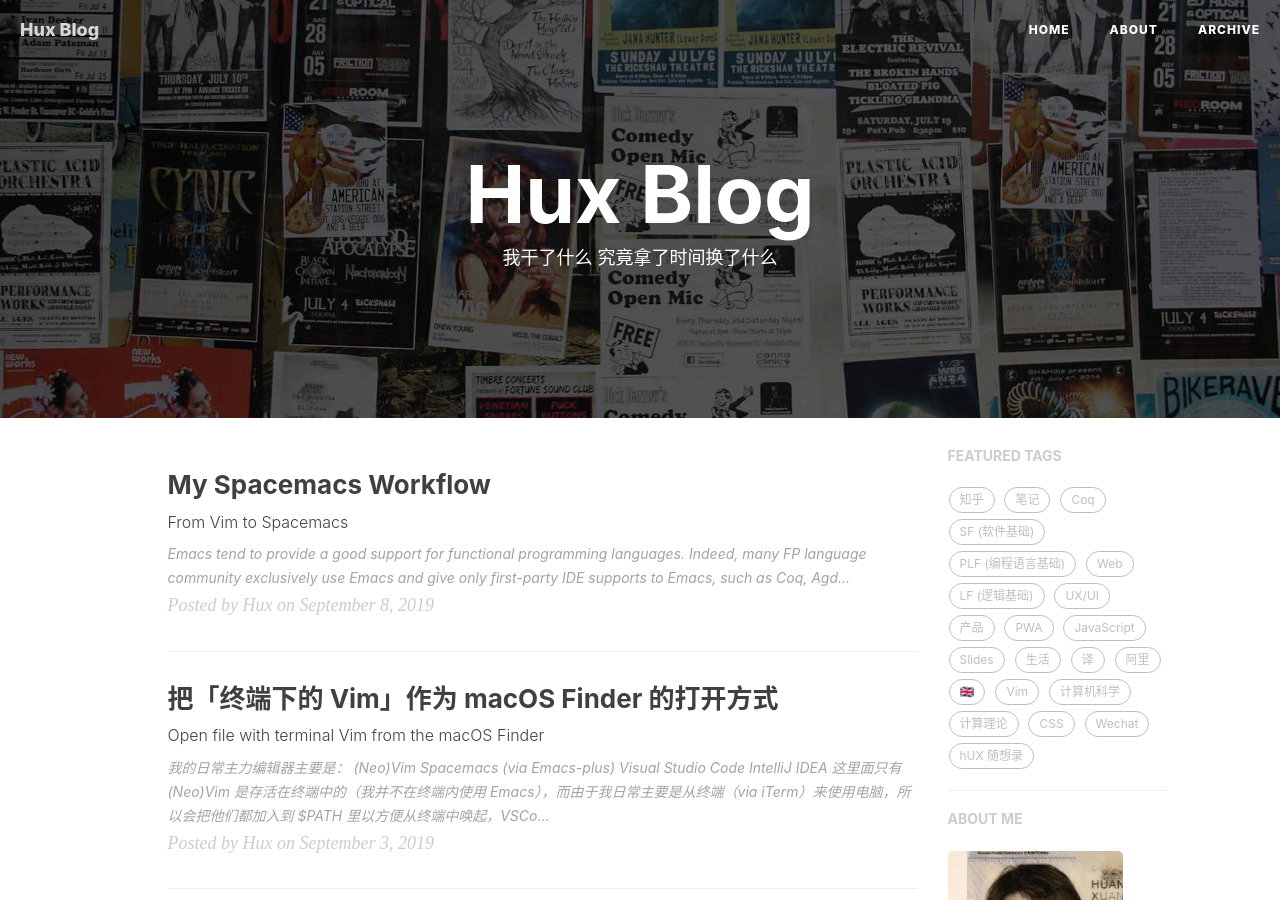
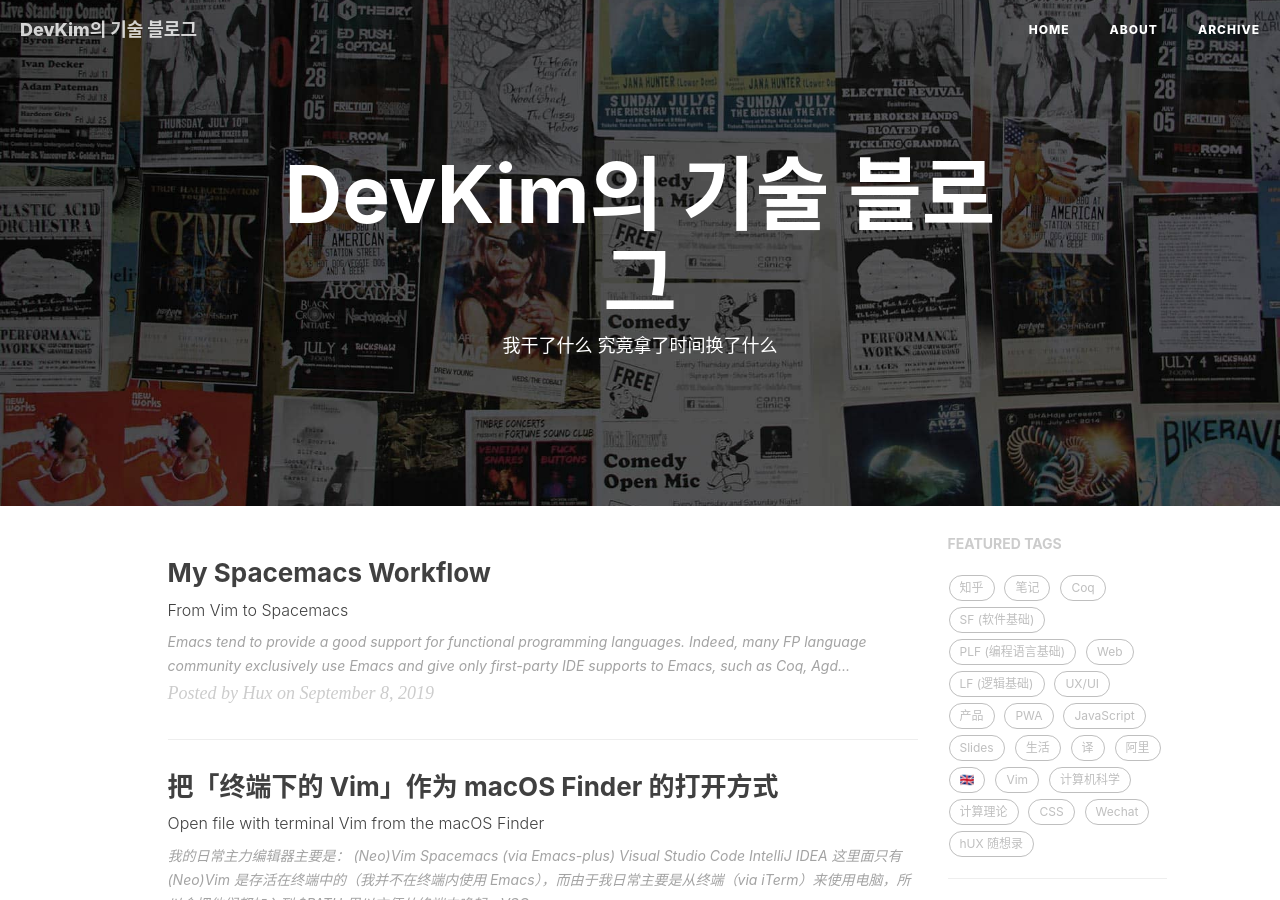
Before and after one commit to kjywow94/kjywow94.github.io, a Jekyll site: the page built from index.html, in a window 1280 px wide and 900 px high. Built offline with Jekyll 4.4.1, drawn with Linux system fonts in a browser that asks for light colours; nearby versions of some CDN libraries; the list of posts is cut into pages by our own code; comment, search, counter and statistics services are not loaded; some of the changed text lies outside the part shown.

Commit message:
타이틀 수정

```diff
--- a/_config.yml
+++ b/_config.yml
@@ -1,5 +1,5 @@
 # Site settings
-title: Hux Blog
+title: DevKim의 기술 블로그
 SEOTitle: 黄玄的博客 | Hux Blog
 header-img: img/home-bg.jpg
 email: huxpro@gmail.com
--- a/_includes/footer.html
+++ b/_includes/footer.html
@@ -9,7 +9,7 @@
                 <p class="copyright text-muted">
                     Copyright &copy; {{ site.title }} {{ site.time | date: '%Y' }}
                     <br>
-                    Powered by <a href="http://huangxuan.me">Hux Blog</a> |
+                    Powered by <a href="http://huangxuan.me">DevKim</a> |
                     <iframe
                         style="margin-left: 2px; margin-bottom:-5px;"
                         frameborder="0" scrolling="0" width="100px" height="20px"
```
